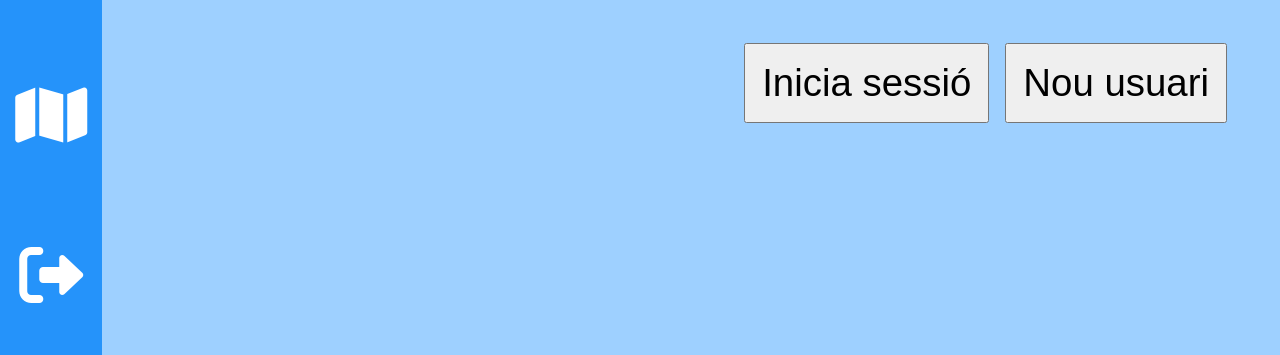
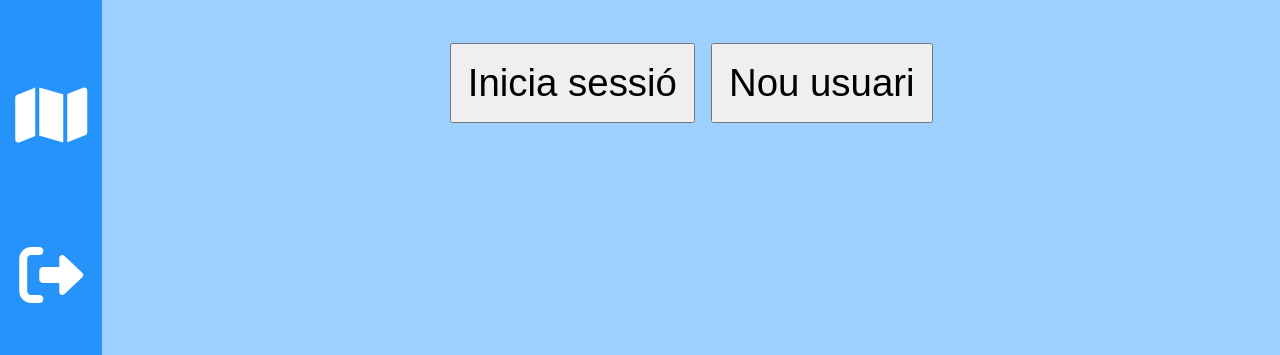
Before and after one commit to ArantxaCid/webappArantxaCidBonavila, a plain HTML site: page index.html in a window 1280 px wide. Shown: the part 445-800 px from the top of the page. Drawn offline with Linux system fonts and the light colour scheme.

Commit message:
Elimar flex  seccio

```diff
--- a/index.css
+++ b/index.css
@@ -26,7 +26,6 @@ body {
     display: none;    /* les seccions s'inicien ocultes, excepte la primera */
 }
 #seccio_1 {
-    display: flex;    /* única secció que es mostra a l'inici */
     justify-content: center;    /* contingut centrat en la direcció de disposició */
     align-items: center;    /* contingut centrat en la direcció transversal */
     font-size: 4vmax;
```
